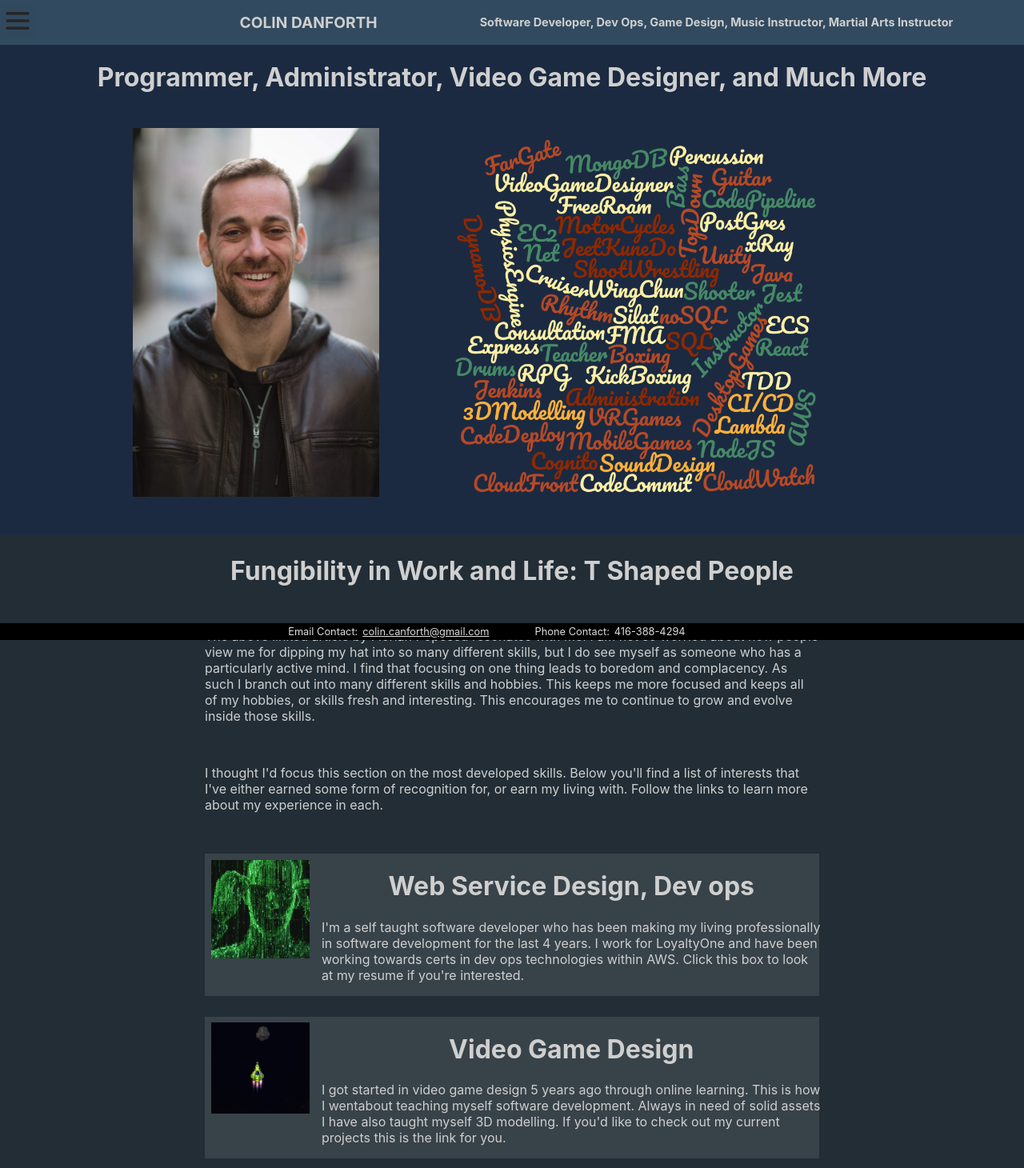
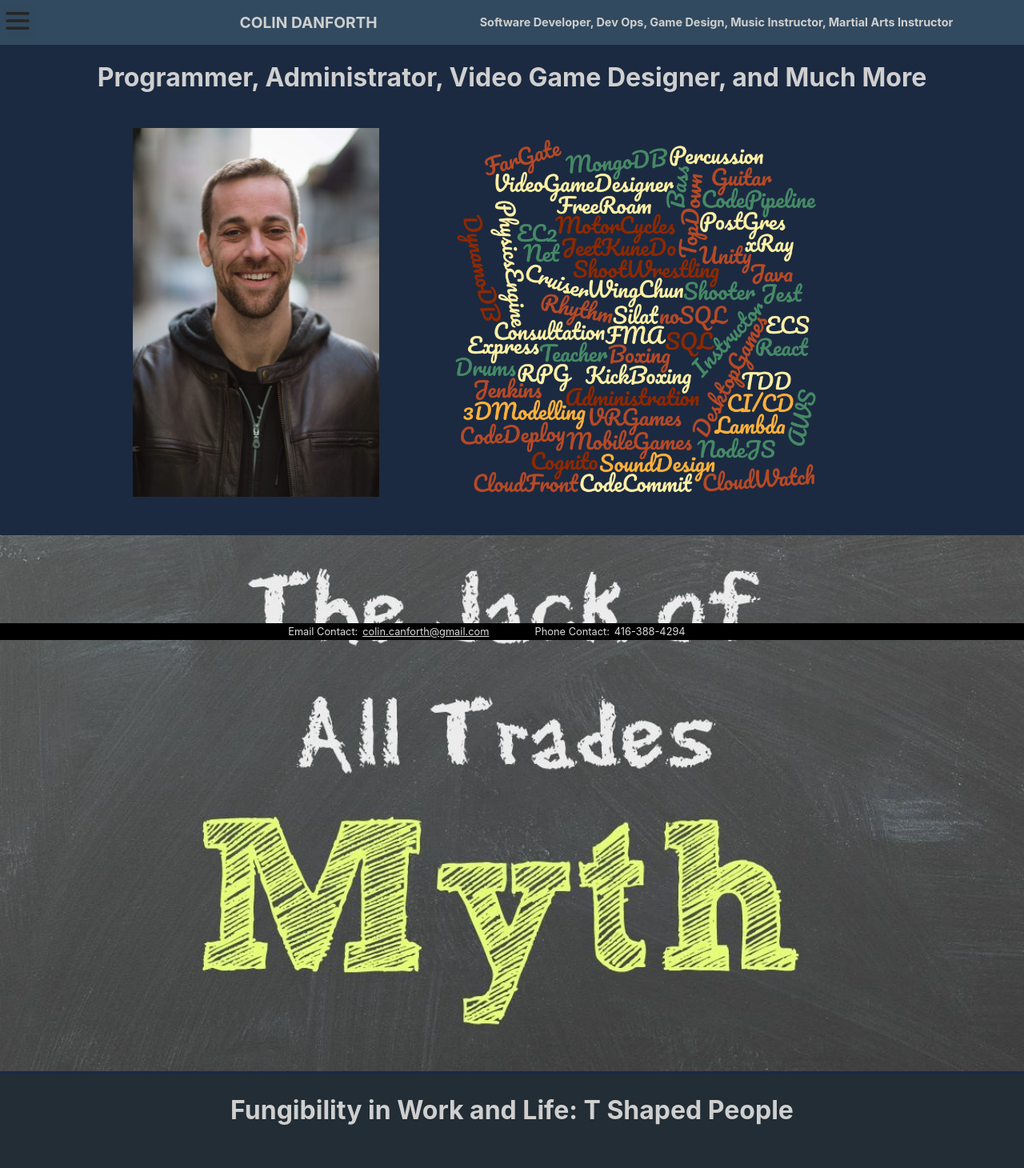
Before and after one commit to ColinDanforth/mywebresume, a React (Create React App) app: page / in a window 1280 px wide. Shown: the top 1460 px of the page at 80% size. Built offline with nearby package versions, Linux system fonts and the light colour scheme.

Commit message:
update components to fix memory leak. working on style in resume page WIP

```diff
--- a/src/components/RootPage.js
+++ b/src/components/RootPage.js
@@ -14,11 +14,16 @@ class RootPage extends React.Component{
   constructor(){
     super()
     this.state = {
-      headerHeight: 0,
+      phantomHeader: {
+        position: 'relative',
+        top: '0px',
+        display: 'block',
+        height: '0px'
+      },
       landingPageHeight: 0,
       block2Height: 0,
       activeItem: '',
-      footerPhantom: {
+      phantomFooter: {
         position: 'relative',
         bottom: '0px',
         display: 'block',
@@ -26,67 +31,33 @@ class RootPage extends React.Component{
       },
     }
 
-    this.updateRootState = this.updateRootState.bind(this)
-    this.pageControl = this.pageControl.bind(this)
-    this.onResizelandingPageBackground = this.onResizelandingPageBackground.bind(this)
-    this.onResizeBlock2 = this.onResizeBlock2.bind(this)
     this.onHeaderResize = this.onHeaderResize.bind(this)
     this.onResizeFooterHeight = this.onResizeFooterHeight.bind(this)
   }
 
   onHeaderResize(width, height){
+    const phantomHeader = this.state.phantomHeader
     this.setState({
-      headerHeight: height,
+      phantomHeader:{
+        position: phantomHeader.position,
+        top: phantomHeader.top,
+        display: phantomHeader.display,
+        height: height + 'px',
+      }
     })
 
   }
 
   onResizeFooterHeight(width, height){
+    const phantomFooter = this.state.phantomFooter
     this.setState({
-      footerPhantom: {
-        display:'block',
+      phantomFooter: {
+        position: phantomFooter.position,
+        bottom: phantomFooter.bottom,
+        display: phantomFooter.display,
         height: height + 'px',
       },
     })
-  }
-
-
-  updateRootState(input){
-    this.setState({
-      [input.name]: input.value,
-    })
-  }
-
-  onResizelandingPageBackground(width, height){
-    this.setState({
-      landingPageHeight: height,
-    })
-  }
-
-  onResizeBlock2(width, height){
-    console.log('jack', height)
-    this.setState({
-      block2Height: (height - (height* 0.02))
-    })
-  }
-
-  pageControl(){
-    if(this.state.activeItem === 'resume'){
-      return <Resume
-        headerHeight={this.state.headerHeight}
-        onResizeSection1={this.onResizeSection1}
-      />
-    } else {
-      return <LandingPage
-        headerHeight={this.state.headerHeight}
-        jackOfAllPosition={this.state.landingPageHeight + this.state.headerHeight}
-        onResizelandingPageBackground={this.onResizelandingPageBackground}
-        onResizeBlock2={this.onResizeBlock2}
-        block3Position={this.state.landingPageHeight + this.state.headerHeight + this.state.block2Height}
-        phantomFooter={this.state.footerPhantom}
-        updateRootState={this.updateRootState}
-      />
-    }
   }
 
   render(){
@@ -98,27 +69,16 @@ class RootPage extends React.Component{
             onHeaderResize={this.onHeaderResize}
             activeItem={this.activeItem}
           />
+          <div style={this.state.phantomHeader}/>
           <Switch>
-            <Route exact path='/' component={() => <LandingPage
-              headerHeight={this.state.headerHeight}
-              jackOfAllPosition={this.state.landingPageHeight + this.state.headerHeight}
-              onResizelandingPageBackground={this.onResizelandingPageBackground}
-              onResizeBlock2={this.onResizeBlock2}
-              block3Position={this.state.landingPageHeight + this.state.headerHeight + this.state.block2Height}
-              phantomFooter={this.state.footerPhantom}
-              updateRootState={this.updateRootState}
-            />
-            }/>
-            <Route path='/resume' component={() => <Resume
-              headerHeight={this.state.headerHeight}
-              onResizeSection1={this.onResizeSection1}
-            />
-            }/>
+            <Route exact path='/' component={LandingPage}/>
+            <Route path='/resume' component={Resume }/>
           </Switch>
         </div>
         <Footer
           onResizeFooterHeight={this.onResizeFooterHeight}
         />
+        <div style={this.state.phantomFooter}/>
       </div>
     )
   }
--- a/src/components/landingPageComponents/LandingBlock2.js
+++ b/src/components/landingPageComponents/LandingBlock2.js
@@ -1,8 +1,11 @@
 import React from 'react'
-import PropTypes from 'prop-types'
+// import PropTypes from 'prop-types'
 import jackOfAll from "../../images/jackofalltradesmyth.jpg"
-import ReactResizeDetector from "react-resize-detector"
-import LandingBlock3 from "./LandingBlock3"
+// import ReactResizeDetector from "react-resize-detector"
+
+const jackOfAllStyle = {
+  width: '100%',
+}
 
 class LandingBlock2 extends React.Component{
   render(){
@@ -10,26 +13,12 @@ class LandingBlock2 extends React.Component{
       <div>
         <div>
           <a href='https://medium.muz.li/the-myth-of-the-jack-of-all-trades-master-of-none-1eb28900e7d5' rel="noreferrer noopener" target='_blank'>
-            <img style={this.props.jackOfAllStyle} src={jackOfAll} alt='jackBackground'/>
+            <img style={jackOfAllStyle} src={jackOfAll} alt='jackBackground'/>
           </a>
-          <ReactResizeDetector handleWidth handleHeight onResize={this.props.onResizeBlock2}/>
         </div>
-        <LandingBlock3
-          block3Style={this.props.block3Style}
-          phantomFooter={this.props.phantomFooter}
-          updateRootState={this.props.updateRootState}
-        />
       </div>
     )
   }
 }
 
 export default LandingBlock2
-
-LandingBlock2.propTypes = {
-  jackOfAllStyle: PropTypes.object,
-  block3Style: PropTypes.object,
-  onResizeBlock2: PropTypes.func,
-  phantomFooter: PropTypes.object,
-  updateRootState: PropTypes.func,
-}
--- a/src/components/landingPageComponents/LandingBlock3.js
+++ b/src/components/landingPageComponents/LandingBlock3.js
@@ -1,5 +1,4 @@
 import React from 'react'
-import PropTypes from 'prop-types'
 import ActivityLinks from "./ActivityLinks"
 import activitiesList from './ListOfActivities'
 
@@ -7,6 +6,14 @@ const flexRootDiv = {
   display: 'flex',
   flexDirection: 'column',
   alignItems: 'center',
+}
+
+const block3Style ={
+  backgroundColor: '#222D35',
+  textAlign: 'center',
+  width: '100%',
+  height: 'auto',
+  zIndex: '1',
 }
 
 const headerStyleMargin = {
@@ -50,7 +57,7 @@ class LandingBlock3 extends React.Component{
 
   render(){
     return(
-      <div  style={this.props.block3Style} className="block3">
+      <div  style={block3Style} className="block3">
         <div style={flexRootDiv}>
           <h1 style={headerStyleMargin}>Fungibility in Work and Life: T Shaped People</h1>
           <p style={pStyle}>
@@ -74,16 +81,9 @@ class LandingBlock3 extends React.Component{
             )}
           </div>
         </div>
-        <div style={this.props.phantomFooter}/>
       </div>
     )
   }
 }
 
 export default LandingBlock3
-
-LandingBlock3.propTypes = {
-  block3Style: PropTypes.object,
-  phantomFooter: PropTypes.object,
-  updateRootState: PropTypes.func,
-}
--- a/src/components/landingPageComponents/LandingPage.js
+++ b/src/components/landingPageComponents/LandingPage.js
@@ -1,9 +1,19 @@
 import React from 'react'
-import PropTypes from 'prop-types'
 import wordCloud from '../../images/myWordCloud.png'
 import profileImage from "../../images/profileImage.JPG"
-import ReactResizeDetector from "react-resize-detector"
 import LandingBlock2 from "./LandingBlock2"
+import LandingBlock3 from "./LandingBlock3"
+
+const rootFlex={
+  display: 'flex',
+  flexDirection: 'column',
+  width: '100%',
+  backgroundColor: '#1B2A41',
+}
+
+const block1Style = {
+ textAlign: 'center'
+}
 
 const flexBlock1 = {
   display: 'flex',
@@ -19,7 +29,6 @@ const profileImageStyle = {
   maxWidth: '24%',
   width: 'auto',
   height: 'auto',
-  zIndex: '-1',
 }
 
 const wordCloudStyle = {
@@ -28,7 +37,6 @@ const wordCloudStyle = {
   marginBottom: '3%',
   width: '50%',
   height: 'auto',
-  zIndex: '-1',
 }
 
 const headerStyle = {
@@ -40,149 +48,22 @@ const headerStyle = {
 }
 
 class LandingPage extends React.Component{
-  constructor(){
-    super()
-    this.state={
-      landingPageBackground: {
-        position: 'absolute',
-        width: '100%',
-        top: '0px',
-        textAlign: 'center',
-        backgroundColor: '#1B2A41',
-        zIndex: '-2',
-      },
-      jackOfAllStyle: {
-        position: 'relative',
-        top: '0px',
-        width: '100%',
-        height: 'auto',
-        zIndex: '-1',
-      },
-      block3:{
-        position: 'absolute',
-        backgroundColor: '#222D35',
-        textAlign: 'center',
-        top: '0px',
-        width: '100%',
-        height: 'auto',
-        zIndex: '1',
-      }
-    }
-  }
-
-  componentWillMount(){
-    const landingPageBackground = this.state.landingPageBackground
-    const block3 = this.state.block3
-    const jackOfAll = this.state.jackOfAllStyle
-
-    this.setState({
-      landingPageBackground: {
-        position: landingPageBackground.position,
-        top: (this.props.headerHeight) + 'px',
-        textAlign: landingPageBackground.textAlign,
-        backgroundColor: landingPageBackground.backgroundColor,
-        width: landingPageBackground.width,
-        height: landingPageBackground.height,
-        zIndex: landingPageBackground.zIndex,
-      },
-      block3:{
-        position: block3.position,
-        backgroundColor: block3.backgroundColor,
-        top: this.props.block3Position + 'px',
-        textAlign: block3.textAlign,
-        width: block3.width,
-        height: block3.height,
-        zIndex: block3.zIndex,
-      },
-      jackOfAllStyle: {
-        position: jackOfAll.position,
-        top: (this.props.jackOfAllPosition) + 'px',
-        width: jackOfAll.width,
-        height: jackOfAll.height,
-        zIndex: jackOfAll.zIndex,
-      },
-    })
-  }
-
-  componentDidUpdate(Props){
-    if(
-      parseFloat(this.state.landingPageBackground.top, 10) !== (this.props.headerHeight)
-      || parseFloat(this.state.jackOfAllStyle.top, 10) !== (this.props.jackOfAllPosition)
-      || parseFloat(this.state.block3.top, 10) !== (this.props.block3Position)
-    ){
-      if(parseFloat(this.state.landingPageBackground.top, 10) !== (this.props.headerHeight)){
-        const landingPageBackground = this.state.landingPageBackground
-        this.setState({
-          landingPageBackground: {
-            position: landingPageBackground.position,
-            top: (this.props.headerHeight) + 'px',
-            textAlign: landingPageBackground.textAlign,
-            backgroundColor: landingPageBackground.backgroundColor,
-            width: landingPageBackground.width,
-            height: landingPageBackground.height,
-            zIndex: landingPageBackground.zIndex,
-          }
-        })
-      }if(parseFloat(this.state.block3.top, 10) !== this.props.block3Position){
-        const block3 = this.state.block3
-        this.setState({
-          block3:{
-            position: block3.position,
-            backgroundColor: block3.backgroundColor,
-            top: this.props.block3Position + 'px',
-            textAlign: block3.textAlign,
-            width: block3.width,
-            height: block3.height,
-            zIndex: block3.zIndex,
-          }
-        })
-      }
-      if(parseFloat(this.state.jackOfAllStyle.top, 10) !== (this.props.jackOfAllPosition)){
-        const jackOfAll = this.state.jackOfAllStyle
-        this.setState({
-          jackOfAllStyle: {
-            position: jackOfAll.position,
-            top: (this.props.jackOfAllPosition) + 'px',
-            width: jackOfAll.width,
-            height: jackOfAll.height,
-            zIndex: jackOfAll.zIndex,
-          },
-        })
-      }
-    }
-  }
 
   render(){
     return(
-      <div>
-        <div className="block1" style={this.state.landingPageBackground}>
+      <div style={rootFlex}>
+        <div style={block1Style}>
           <h1 style={headerStyle}>Programmer, Administrator, Video Game Designer, and Much More</h1>
           <div style={flexBlock1}>
             <img style={profileImageStyle} src={profileImage} alt='profileImage'/>
             <img style={wordCloudStyle} src={wordCloud} alt='wordCloud'/>
           </div>
-          <ReactResizeDetector handleWidth handleHeight onResize={this.props.onResizelandingPageBackground}/>
         </div>
-        <LandingBlock2
-          jackOfAllStyle={this.state.jackOfAllStyle}
-          block3Style={this.state.block3}
-          onResizeBlock2={this.props.onResizeBlock2}
-          phantomFooter={this.props.phantomFooter}
-          updateRootState={this.props.updateRootState}
-        />
+        <LandingBlock2/>
+        <LandingBlock3/>
       </div>
     )
   }
 }
 
 export default LandingPage
-
-LandingPage.propTypes = {
-  headerHeight: PropTypes.number,
-  onResizelandingPageBackground: PropTypes.func,
-  onResizeBlock2: PropTypes.func,
-  jackOfAllPosition: PropTypes.number,
-  block3Position: PropTypes.number,
-  phantomFooter: PropTypes.object,
-  updateRootState: PropTypes.func,
-}
```
Also changed, not shown: src/components/Resume/Resume.js (+7 -55 lines).
